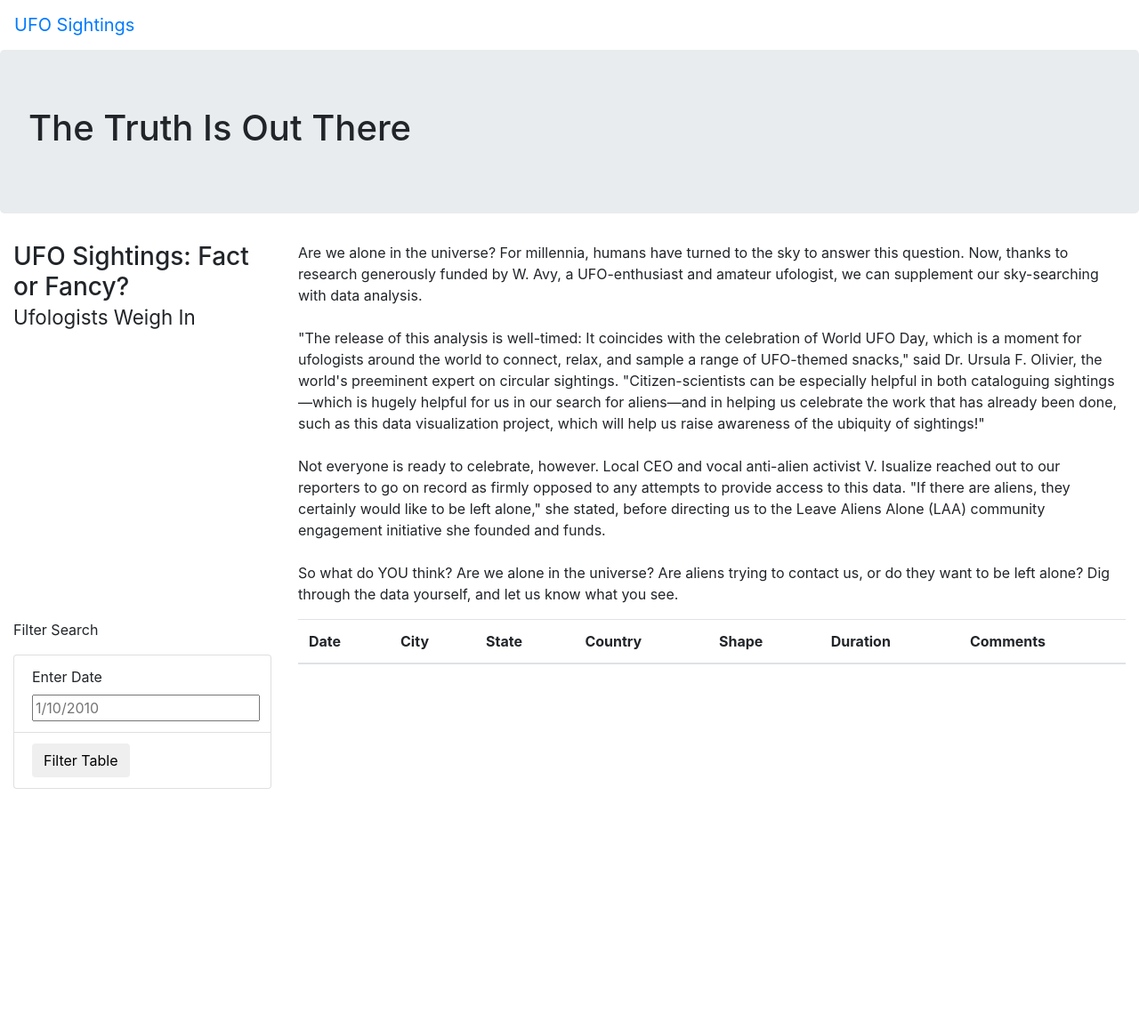
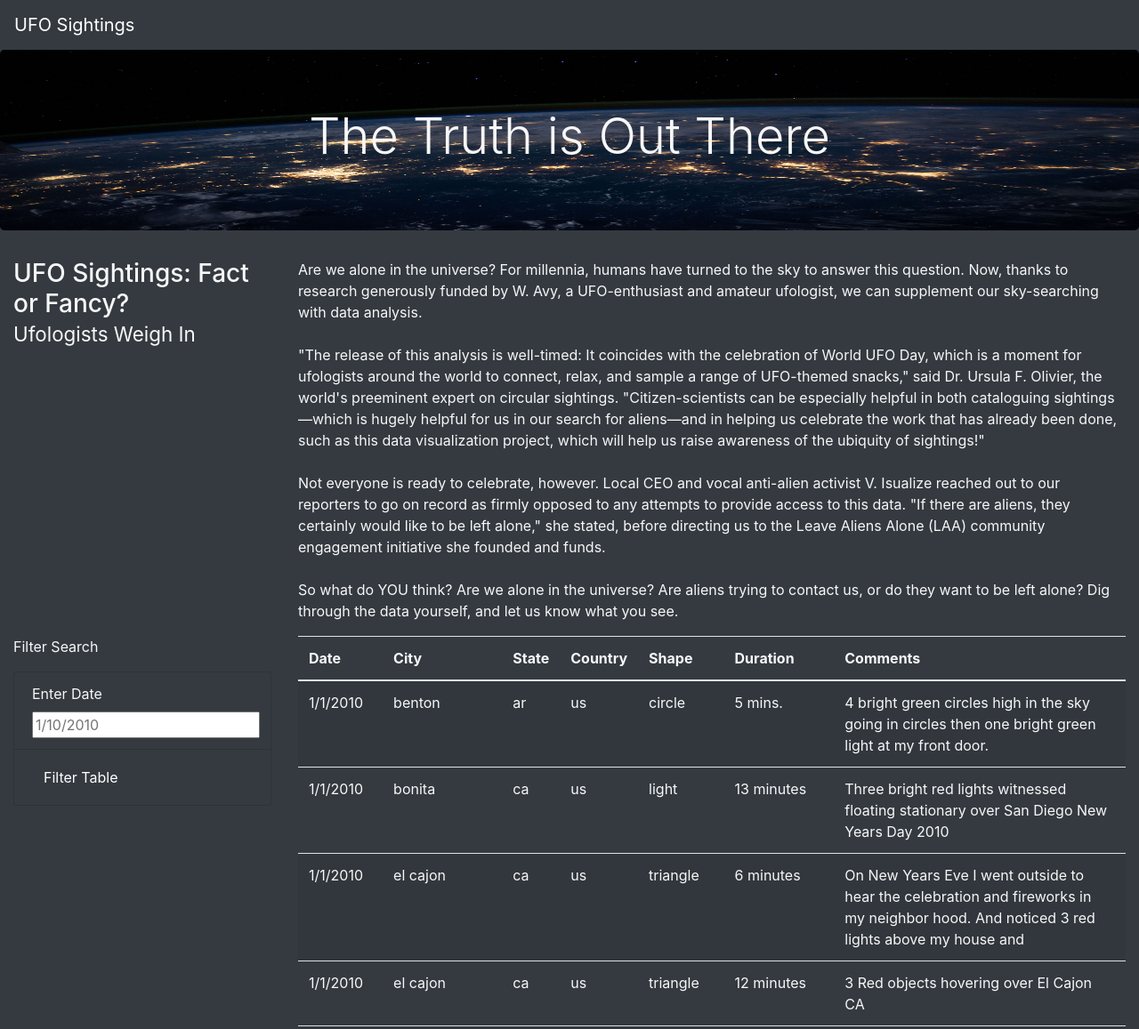
Before and after one commit to pimchanyachitsanga/UFOs, a plain HTML site: page index.html in a window 1280 px wide. Shown: the top 1157 px of the page at 89% size. Before the commit the page ends 887 px from the top, so only its background shows below. Drawn offline with nearby package versions, Linux system fonts and the light colour scheme.

Commit message:
Module complete HTML and CSS files added

```diff
--- a/Static/CSS/style.css
+++ b/Static/CSS/style.css
@@ -0,0 +1,10 @@
+body {
+
+    color: #f7f7f7;
+  }
+
+.jumbotron {
+    background-image: url("../../static/images/nasa.jpg");
+    background-size: 100% 100%;
+    text-align: center;
+  }
--- a/index.html
+++ b/index.html
@@ -13,13 +13,13 @@
     <link rel="stylesheet" href="static/css/style.css">
 
 </head>
-<body>
+<body class="bg-dark">
     <div class="wrapper">
-        <nav class="navbar navbar-expand-lg">
+        <nav class="navbar navbar-dark bg-dark navbar-expand-lg">
             <a class="navbar-brand" href="index.html">UFO Sightings</a>
         </nav>
         <div class="jumbotron">
-            <h1>The Truth Is Out There</h1>
+            <h1 class="display-4">The Truth is Out There</h1>
         </div>
         <div class="container-fluid">
         <div class="row">
@@ -38,17 +38,17 @@
     <div class="container-fluid">
         <div class="row">
             <div class="col-md-3">
-                <form>
+                <form class="bg-dark">
                     <p>Filter Search</p>
                     <ul class="list-group">
                         <!--DATE Filter button-->
-                        <li class="list-group-item">
+                        <li class="list-group-item bg-dark">
                             <label for="date">Enter Date</label>
                             <br>
                             <input type="text" placeholder="1/10/2010" id="datetime" />
                         </li>
-                        <li class="list-group-item">
-                            <button id="filter-btn" type="button" class="btn btn-default">Filter Table</button>
+                        <li class="list-group-item bg-dark">
+                            <button id="filter-btn" type="button" class="btn btn-dark">Filter Table</button>
                         </li>
                     </ul>
                 </form>
@@ -72,6 +72,8 @@
           </div>
         </div>
     </div>
-
+    <script src="https://cdnjs.cloudflare.com/ajax/libs/d3/4.11.0/d3.js"></script>
+    <script src="static/js/data.js"></script>
+    <script src="static/js/app.js"></script>
 </body>
 </html>
```
Also changed, not shown: Static/images/nasa.jpg (added).
